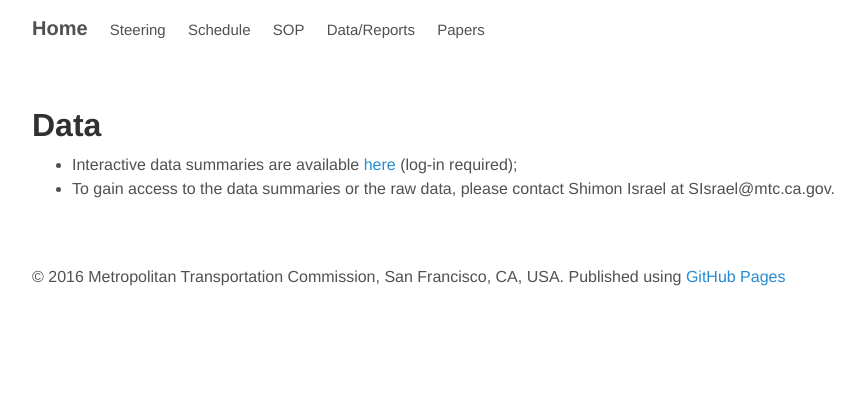
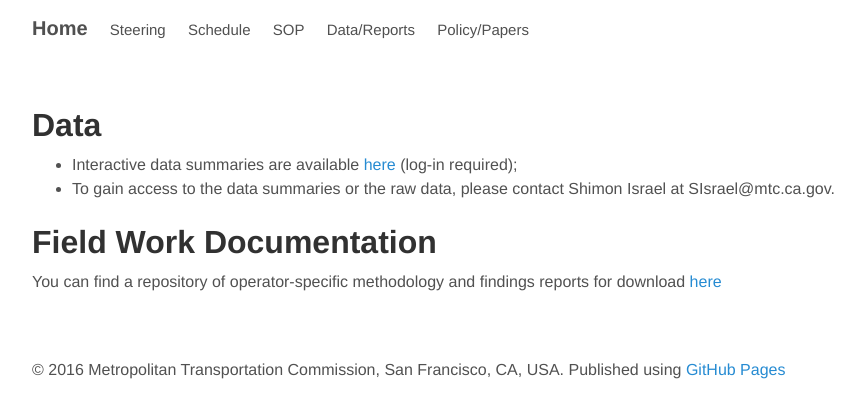
Before and after one commit to BayAreaMetro/transit-passenger-surveys, a Jekyll site: the page built from data.md, in a window 1280 px wide. Shown: the top 418 px of the page, without its empty margins (144-1009 px from the left). Built offline with Jekyll 4.4.1, drawn with Linux system fonts in a browser that asks for light colours; nearby versions of some CDN libraries; library files that are not in the unit come from our copies.

Commit message:
Many Changes

```diff
--- a/_config.yml
+++ b/_config.yml
@@ -32,7 +32,7 @@ pages_list:
   Schedule: 'schedule/'
   SOP: 'SOP/'
   Data/Reports: 'data/'
-  Papers: 'papers/'
+  Policy/Papers: 'papers/'
 
 
 
--- a/data.md
+++ b/data.md
@@ -6,3 +6,6 @@ title: Data
 # Data
 *	Interactive data summaries are available [here](http://analytics.mtc.ca.gov/foswiki/Sandbox/OnBoardSurveys) (log-in required);
 *	To gain access to the data summaries or the raw data, please contact Shimon Israel at SIsrael@mtc.ca.gov.
+
+# Field Work Documentation
+You can find a repository of operator-specific methodology and findings reports for download [here](https://mtcdrive.box.com/onboard-survey-reports)
```
Also changed, not shown: steering.md (+1 -1 lines), reports.md (renamed from data_reports.md).
